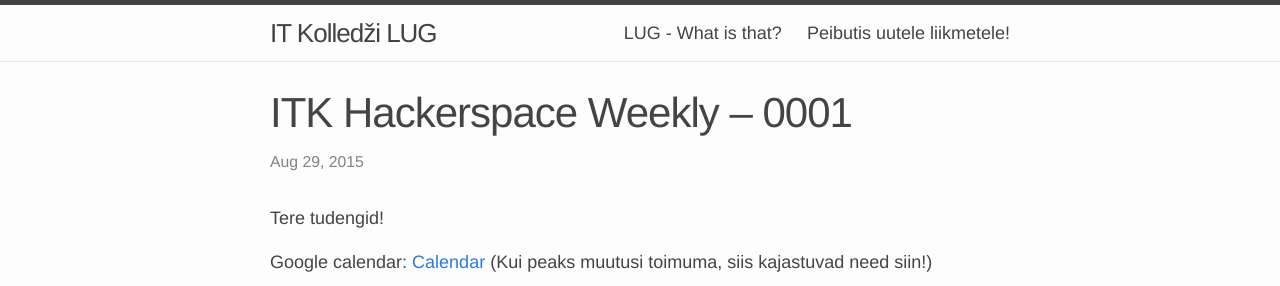
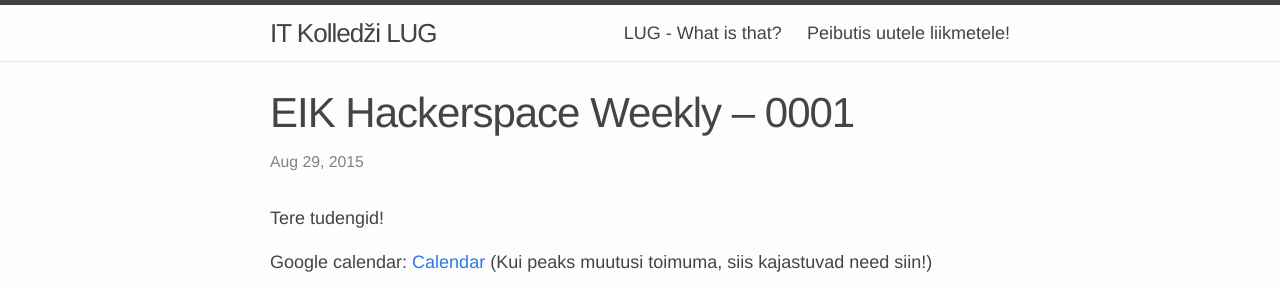
Before and after one commit to EIK-LUG/EIK-LUG.github.io, a Jekyll site: the page built from _posts/2015-08-29-eik-hackerspace-weeky-0001.markdown, in a window 1280 px wide. Shown: the top 286 px of the page. Built offline with Jekyll 4.4.1, drawn with Linux system fonts in a browser that asks for light colours.

Commit message:
Renaming ITK -> EIK

```diff
--- a/_posts/2015-08-28-itk-hackerspace-weeky-0000.markdown
+++ b/_posts/2015-08-28-eik-hackerspace-weeky-0000.markdown
@@ -1,6 +1,6 @@
 ---
 layout: post
-title:  "ITK Hackerspace Weekly – 0000"
+title:  "EIK Hackerspace Weekly – 0000"
 date:   2015-08-28
 categories: hackerspace-weekly
 ---
--- a/_posts/2015-08-29-itk-hackerspace-weeky-0001.markdown
+++ b/_posts/2015-08-29-eik-hackerspace-weeky-0001.markdown
@@ -1,6 +1,6 @@
 ---
 layout: post
-title:  "ITK Hackerspace Weekly – 0001"
+title:  "EIK Hackerspace Weekly – 0001"
 date:   2015-08-29
 categories: hackerspace-weekly
 ---
```
Also changed, not shown: README.md.
